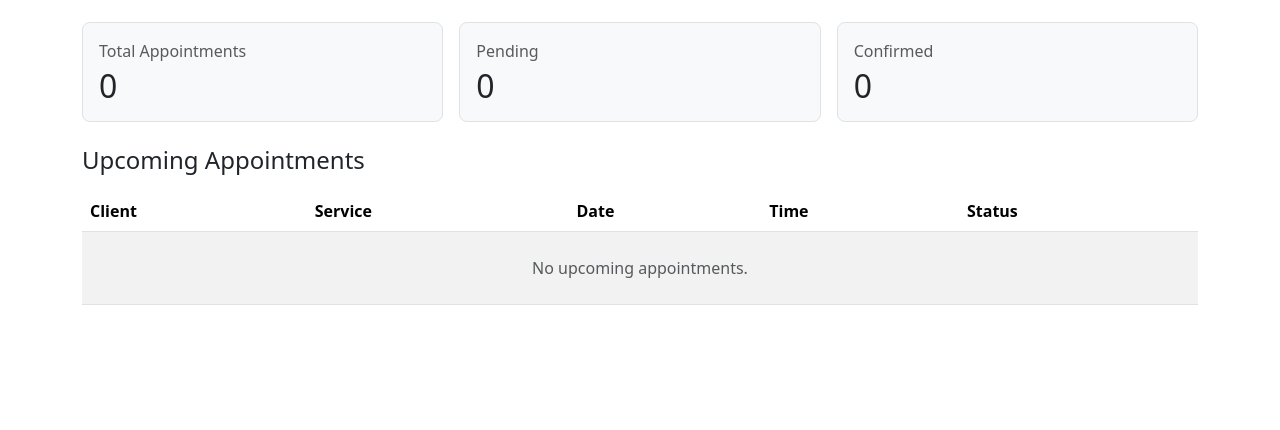
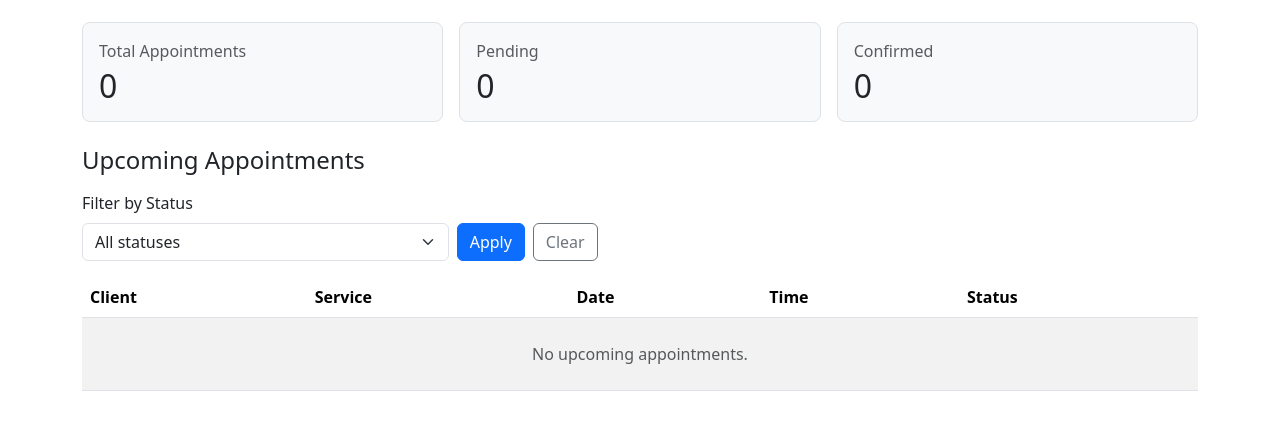
Before and after one commit to vfb-dev/bookbookgo, a Django app: page /dashboard/ in a window 1280 px wide. Shown: the part 155-585 px from the top of the page. Run offline with Django 5.2, Linux system fonts and the light colour scheme; the visitor is signed in with stand-in values (Sample User, id 1); data that the repository does not hold is empty; some libraries are stand-ins or nearby versions.

Commit message:
dashboard filters

```diff
--- a/bookings/views.py
+++ b/bookings/views.py
@@ -18,16 +18,22 @@ class DashboardView(LoginRequiredMixin, View):
 
     def get(self, request):
         today = timezone.localdate()
+        selected_status = request.GET.get("status", "")
 
         appointments = Appointment.objects.filter(
             appointment_date__gte=today
         ).order_by("appointment_date", "appointment_time")
+
+        if selected_status:
+            appointments = appointments.filter(status=selected_status)
 
         context = {
             "total_appointments": Appointment.objects.count(),
             "pending_appointments": Appointment.objects.filter(status="pending").count(),
             "confirmed_appointments": Appointment.objects.filter(status="confirmed").count(),
             "upcoming_appointments": appointments,
+            "selected_status": selected_status,
+            "status_choices": Appointment.STATUS_CHOICES,
         }
 
         return render(request, "bookings/dashboard.html", context)
--- a/templates/bookings/dashboard.html
+++ b/templates/bookings/dashboard.html
@@ -29,6 +29,32 @@
   </div>
 
   <h2 class="h4 mb-3">Upcoming Appointments</h2>
+
+  <form method="get" class="row g-2 align-items-end mb-3">
+    <div class="col-md-4">
+      <label for="status" class="form-label">Filter by Status</label>
+      <select name="status" id="status" class="form-select">
+        <option value="">All statuses</option>
+
+        {% for value, label in status_choices %}
+        <!-- prettier-ignore -->
+        <option value="{{ value }}" {% if selected_status == value %}selected{% endif %}>
+          {{ label }}
+        </option>
+        {% endfor %}
+      </select>
+    </div>
+
+    <div class="col-md-auto">
+      <button type="submit" class="btn btn-primary">Apply</button>
+    </div>
+
+    <div class="col-md-auto">
+      <a href="{% url 'dashboard' %}" class="btn btn-outline-secondary">
+        Clear
+      </a>
+    </div>
+  </form>
 
   <div class="table-responsive">
     <table class="table table-striped align-middle">
```
